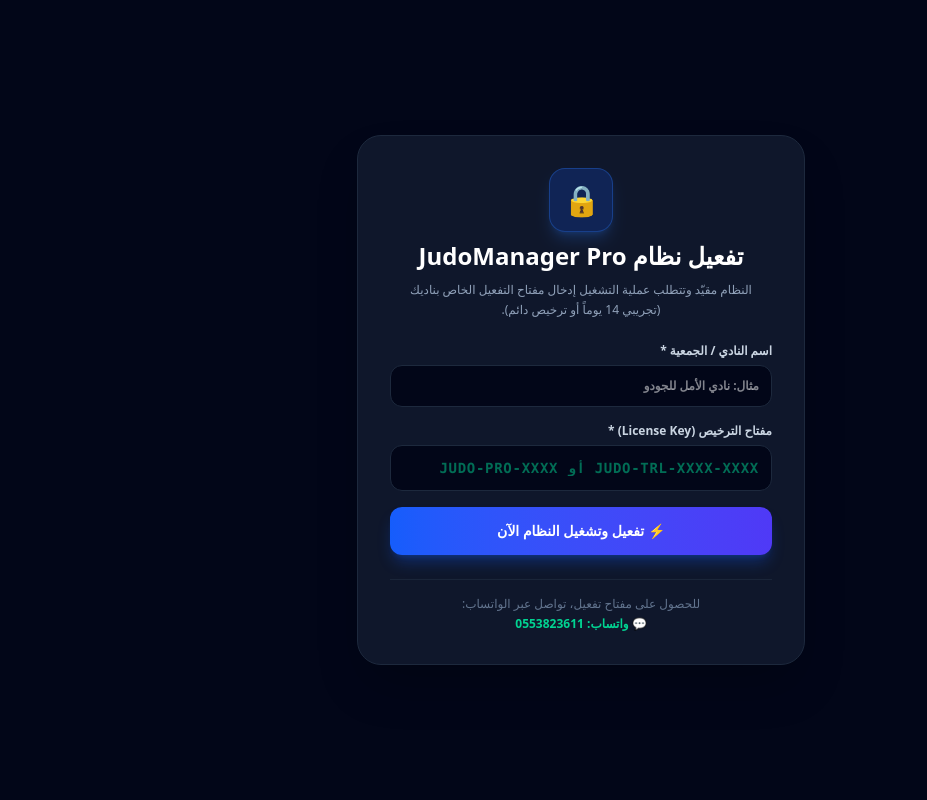
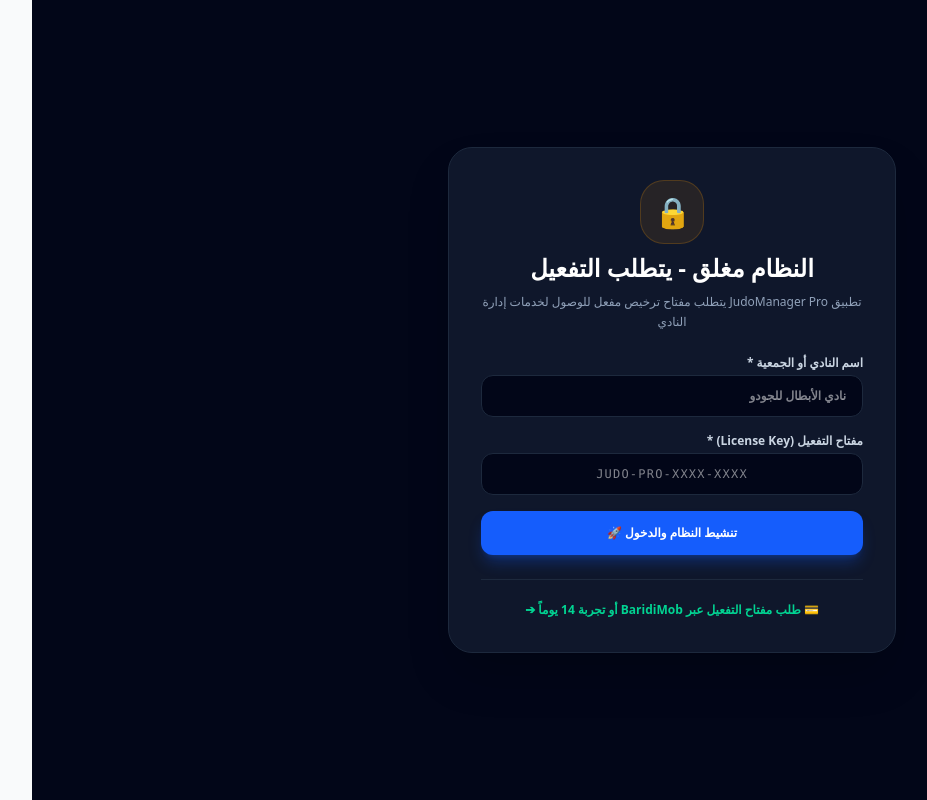
Before and after one commit to Yanisnino/judo-manager, a Next.js app: page /dashboard/athletes in a window 1280 px wide. Shown: the whole page, without its empty margins (59-986 px from the left). Built offline with nearby package versions, Linux system fonts and the light colour scheme.

Commit message:
feat: تفعيل نظام القفل الكامل للنظام والتحقق المباشر من إلغاء وتجميد التراخيص من لوحة الأدمن

```diff
--- a/src/components/LicenseGuard.tsx
+++ b/src/components/LicenseGuard.tsx
@@ -1,6 +1,7 @@
 "use client";
 
 import { useState, useEffect } from "react";
+import { useRouter } from "next/navigation";
 
 const LICENSE_KEY_STORAGE = "judo_manager_active_license";
 
@@ -13,25 +14,52 @@
 }
 
 export default function LicenseGuard({ children }: { children: React.ReactNode }) {
+  const router = useRouter();
   const [isActivated, setIsActivated] = useState<boolean | null>(null);
   const [inputKey, setInputKey] = useState("");
   const [inputClub, setInputClub] = useState("");
   const [errorMsg, setErrorMsg] = useState("");
   const [licenseInfo, setLicenseInfo] = useState<LicenseData | null>(null);
 
+  const checkLicenseValidity = async (data: LicenseData) => {
+    // 1. Check trial expiration
+    if (data.type === "trial" && data.expiresAt && Date.now() > data.expiresAt) {
+      localStorage.removeItem(LICENSE_KEY_STORAGE);
+      setIsActivated(false);
+      setErrorMsg("⚠️ انتهت صلاحية الفترة التجريبية (14 يوماً). يرجى التواصل مع الأدمن للحصول على المفتاح الدائم.");
+      return;
+    }
+
+    // 2. Check online revocation status with cloud API
+    try {
+      const res = await fetch("/api/license-requests");
+      if (res.ok) {
+        const requests = await res.json();
+        if (Array.isArray(requests)) {
+          // Find if this key or club was rejected/revoked by admin
+          const revoked = requests.find((r: any) => r.status === "REJECTED" && (r.key === data.key || r.clubName === data.clubName));
+          if (revoked) {
+            localStorage.removeItem(LICENSE_KEY_STORAGE);
+            setIsActivated(false);
+            setErrorMsg("❌ تم إلغاء وتعليق هذا الترخيص من قبل أدمن النظام. يرجى التواصل لإعادة التفعيل.");
+            return;
+          }
+        }
+      }
+    } catch (e) {
+      // Offline fallback
+    }
+
+    setLicenseInfo(data);
+    setIsActivated(true);
+  };
+
   useEffect(() => {
     try {
       const saved = localStorage.getItem(LICENSE_KEY_STORAGE);
       if (saved) {
         const data: LicenseData = JSON.parse(saved);
-        // Check trial expiration (14 days = 14 * 24 * 60 * 60 * 1000 ms)
-        if (data.type === "trial" && data.expiresAt && Date.now() > data.expiresAt) {
-          setIsActivated(false);
-          setErrorMsg("انتهت صلاحية النسخة التجريبية (14 يوماً). الرجاء إدخال ترخيص جديد مدفوع.");
-          return;
-        }
-        setLicenseInfo(data);
-        setIsActivated(true);
+        checkLicenseValidity(data);
       } else {
         setIsActivated(false);
       }
@@ -48,7 +76,7 @@
     const club = inputClub.trim();
 
     if (!key || !club) {
-      setErrorMsg("الرجاء إدخال اسم النادي ومفتاح التفعيل");
+      setErrorMsg("الرجاء إدخال اسم النادي ومفتاح التفعيل الممنوح لك من الأدمن");
       return;
     }
 
@@ -57,17 +85,15 @@
 
     if (key.startsWith("JUDO-TRL-")) {
       type = "trial";
-      expiresAt = Date.now() + 14 * 24 * 60 * 60 * 1000; // 14 days
+      expiresAt = Date.now() + 14 * 24 * 60 * 60 * 1000;
     } else if (key.startsWith("JUDO-PRO-") || key.startsWith("JUDO-LIFE-")) {
       type = "lifetime";
-    }
-
-    if (!type) {
-      setErrorMsg("❌ مفتاح التفعيل غير صحيح. مفتاح التجربة يبتدئ بـ JUDO-TRL ورخص المدفوع تبتدئ بـ JUDO-PRO");
+    } else {
+      setErrorMsg("مفتاح التفعيل غير صحيح! يرجى التحقق من الرقم الممنوح من الأدمن.");
       return;
     }
 
-    const newLicense: LicenseData = {
+    const newData: LicenseData = {
       key,
       type,
       activatedAt: Date.now(),
@@ -75,92 +101,87 @@
       clubName: club,
     };
 
-    try {
-      localStorage.setItem(LICENSE_KEY_STORAGE, JSON.stringify(newLicense));
-      setLicenseInfo(newLicense);
-      setIsActivated(true);
-    } catch (err) {
-      setErrorMsg("حدث خطأ أثناء تفعيل الترخيص");
-    }
+    localStorage.setItem(LICENSE_KEY_STORAGE, JSON.stringify(newData));
+    setLicenseInfo(newData);
+    setIsActivated(true);
+    alert("🎉 تم تنشيط الترخيص بنجاح! مرحباً بك في JudoManager Pro");
   };
 
   if (isActivated === null) {
-    return <div className="min-h-screen bg-slate-950 flex items-center justify-center text-blue-400 font-bold">جاري التحقق من الترخيص...</div>;
+    return (
+      <div className="h-screen bg-slate-950 flex items-center justify-center text-white font-bold text-sm">
+        جاري التحقق من الترخيص...
+      </div>
+    );
   }
 
   if (!isActivated) {
     return (
-      <div className="fixed inset-0 z-50 bg-slate-950 flex items-center justify-center p-4 font-sans dir-rtl">
-        <div className="bg-slate-900 border border-slate-800 rounded-3xl p-8 max-w-md w-full shadow-2xl space-y-6">
+      <div className="min-h-screen bg-slate-950 flex items-center justify-center p-4 selection:bg-blue-600 selection:text-white dir-rtl">
+        <div className="max-w-md w-full bg-slate-900 border border-slate-800 rounded-3xl p-6 md:p-8 shadow-2xl space-y-6 text-right">
+
           <div className="text-center space-y-2">
-            <div className="w-16 h-16 bg-blue-600/20 border border-blue-500/30 text-blue-400 rounded-2xl flex items-center justify-center text-3xl mx-auto shadow-lg shadow-blue-500/20">
+            <div className="w-16 h-16 rounded-3xl bg-amber-500/10 text-amber-400 border border-amber-500/20 font-black text-3xl flex items-center justify-center mx-auto">
               🔒
             </div>
-            <h1 className="text-2xl font-black text-white">تفعيل نظام JudoManager Pro</h1>
-            <p className="text-slate-400 text-xs leading-relaxed">
-              النظام مقيّد وتتطلب عملية التشغيل إدخال مفتاح التفعيل الخاص بناديك (تجريبي 14 يوماً أو ترخيص دائم).
+            <h2 className="text-2xl font-black text-white">النظام مغلق - يتطلب التفعيل</h2>
+            <p className="text-xs text-slate-400 leading-relaxed">
+              تطبيق JudoManager Pro يتطلب مفتاح ترخيص مفعل للوصول لخدمات إدارة النادي
             </p>
           </div>
 
           {errorMsg && (
-            <div className="bg-rose-500/10 border border-rose-500/30 text-rose-300 text-xs p-3.5 rounded-xl font-bold text-center leading-relaxed">
+            <div className="p-3 bg-rose-500/10 border border-rose-500/30 text-rose-400 rounded-xl text-xs font-bold leading-relaxed">
               {errorMsg}
             </div>
           )}
 
-          <form onSubmit={handleActivate} className="space-y-4 text-xs">
+          <form onSubmit={handleActivate} className="space-y-4">
             <div>
-              <label className="block text-slate-300 font-bold mb-1.5">اسم النادي / الجمعية *</label>
+              <label className="block text-xs font-bold text-slate-300 mb-1">اسم النادي أو الجمعية *</label>
               <input
                 type="text"
                 required
-                placeholder="مثال: نادي الأمل للجودو"
+                placeholder="نادي الأبطال للجودو"
                 value={inputClub}
                 onChange={(e) => setInputClub(e.target.value)}
-                className="w-full p-3 bg-slate-950 border border-slate-800 rounded-xl text-white outline-none focus:border-blue-500 font-bold"
+                className="w-full px-4 py-3 bg-slate-950 border border-slate-800 rounded-xl text-white text-xs font-semibold"
               />
             </div>
 
             <div>
-              <label className="block text-slate-300 font-bold mb-1.5">مفتاح الترخيص (License Key) *</label>
+              <label className="block text-xs font-bold text-slate-300 mb-1">مفتاح التفعيل (License Key) *</label>
               <input
                 type="text"
                 required
-                placeholder="JUDO-TRL-XXXX-XXXX أو JUDO-PRO-XXXX"
+                placeholder="JUDO-PRO-XXXX-XXXX"
                 value={inputKey}
                 onChange={(e) => setInputKey(e.target.value)}
-                className="w-full p-3 bg-slate-950 border border-slate-800 rounded-xl text-emerald-400 font-mono font-bold text-sm tracking-wider outline-none focus:border-blue-500"
+                className="w-full px-4 py-3 bg-slate-950 border border-slate-800 rounded-xl text-white font-mono text-center tracking-widest text-xs"
               />
             </div>
 
             <button
               type="submit"
-              className="w-full py-3.5 bg-gradient-to-r from-blue-600 to-indigo-600 hover:from-blue-500 hover:to-indigo-500 text-white font-black text-sm rounded-xl shadow-lg shadow-blue-600/30 transition-all"
+              className="w-full py-3.5 bg-blue-600 hover:bg-blue-500 text-white font-bold rounded-xl shadow-lg shadow-blue-600/30 text-xs transition-all"
             >
-              ⚡ تفعيل وتشغيل النظام الآن
+              تنشيط النظام والدخول 🚀
             </button>
           </form>
 
-          <div className="border-t border-slate-800/80 pt-4 text-center text-slate-500 text-xs space-y-1">
-            <p>للحصول على مفتاح تفعيل، تواصل عبر الواتساب:</p>
+          <div className="pt-4 border-t border-slate-800 text-center">
+            <button
+              onClick={() => router.push("/activate")}
+              className="text-xs font-bold text-emerald-400 hover:underline"
+            >
+              💳 طلب مفتاح التفعيل عبر BaridiMob أو تجربة 14 يوماً ➔
+            </button>
+          </div>
 
-            <a
-              href="https://wa.me/213553823611?text=السلام عليكم، أريد الحصول على مفتاح تفعيل لنظام JudoManager"
-              target="_blank"
-              rel="noreferrer"
-              className="inline-flex items-center gap-1.5 text-emerald-400 font-bold hover:underline"
-            >
-              💬 واتساب: 0553823611
-            </a>
-          </div>
         </div>
       </div>
     );
   }
 
-  return (
-    <>
-      {children}
-    </>
-  );
+  return <>{children}</>;
 }
```
